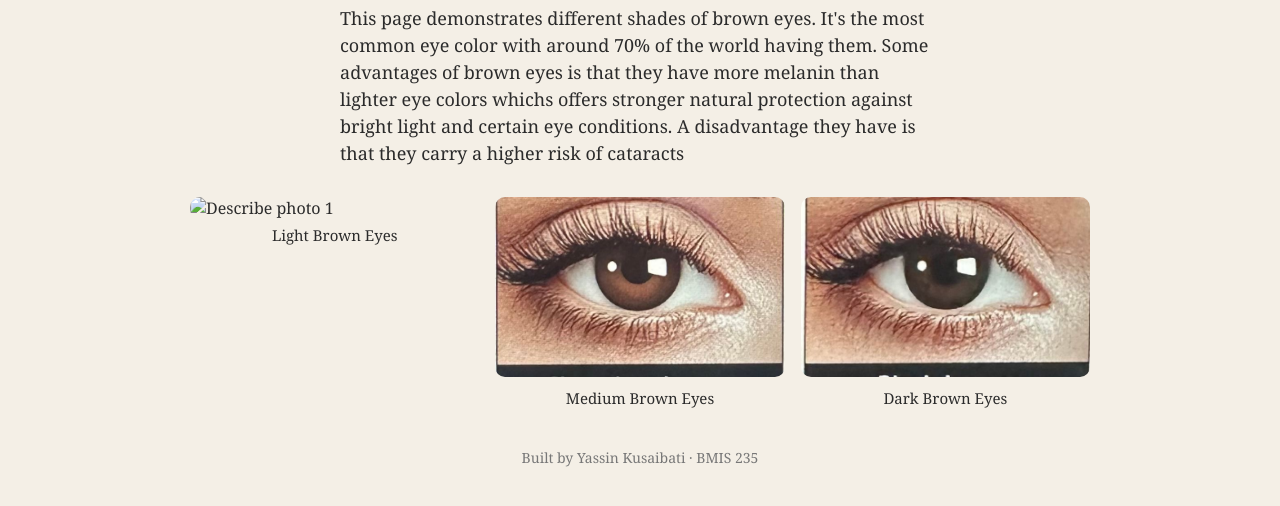
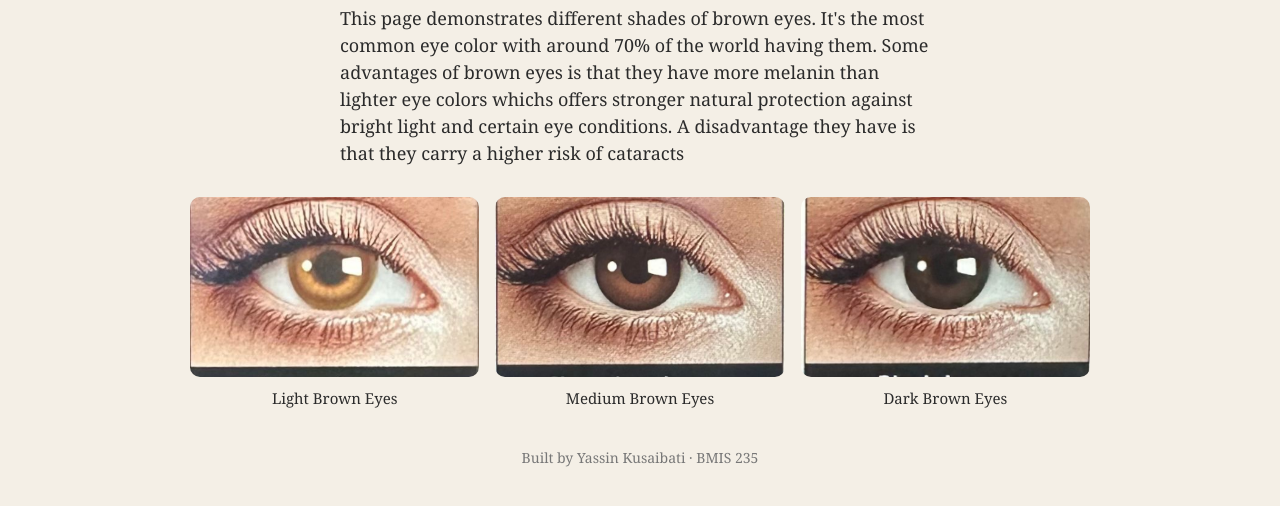
Before and after one commit to kusaibatiyassin1-oss/bmis235-html-4, a plain HTML site: page Brown.html in a window 1280 px wide. Shown: the part 190-696 px from the top of the page. Drawn offline with Linux system fonts and the light colour scheme.

Commit message:
Update Brown.html

```diff
--- a/Brown.html
+++ b/Brown.html
@@ -32,7 +32,7 @@ A disadvantage they have is that they carry a higher risk of cataracts</p>
   <!-- GALLERY: grid of photos with captions -->
 <div class="blk-gallery">
     <figure>
-        <img src="img/sample-1.jpg" alt="Describe photo 1">
+        <img src="img/Untitled%20design-2.jpg" alt="Describe photo 1">
         <figcaption>Light Brown Eyes</figcaption>
     </figure>
     <figure>
```
